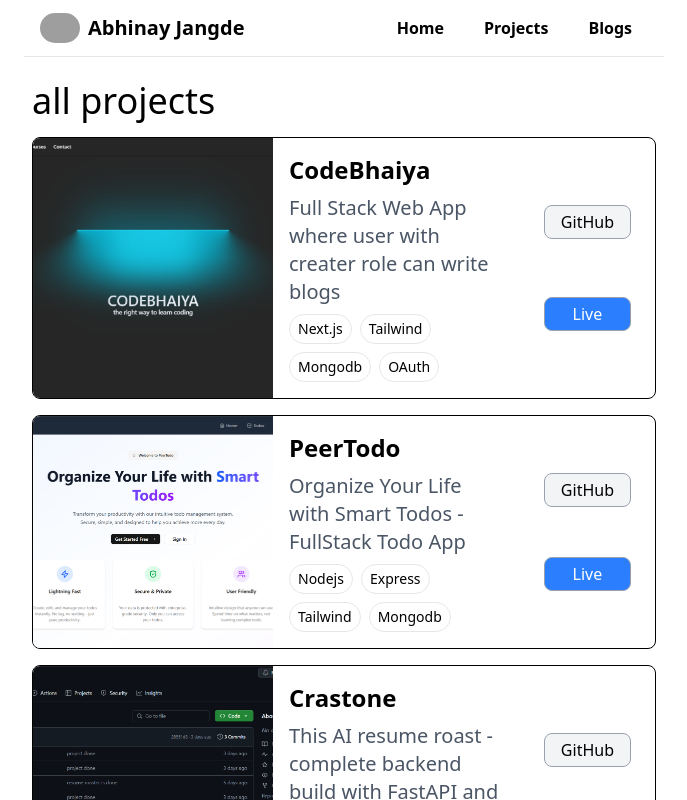
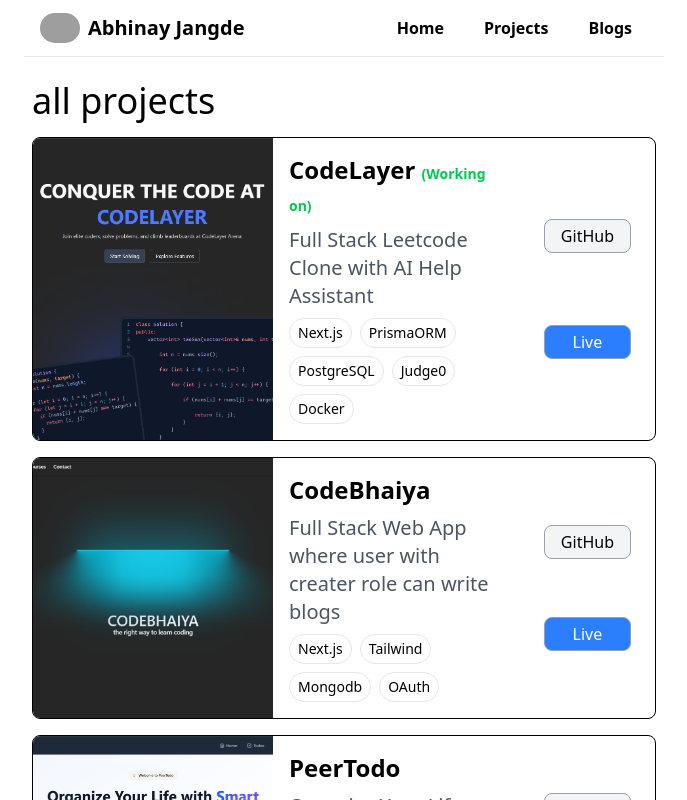
Before and after one commit to abhinayjangde/portfolio, a Next.js app: page /projects in a window 1280 px wide. Shown: the top 800 px of the page, without its empty margins (296-983 px from the left). Built offline with nearby package versions, Linux system fonts and the light colour scheme; grey boxes are pictures that could not be loaded.

Commit message:
added new project codelayer

```diff
--- a/app/projects/page.tsx
+++ b/app/projects/page.tsx
@@ -2,9 +2,21 @@ import RecentWorks from "@/components/RecentWorks";
 import imgCodebhaiya from "@/public/codebhaiya.png";
 import imgPeertodo from "@/public/peertodo.png";
 import imgCapstone from "@/public/capstone.png";
+import imgCodelayer from "@/public/codelayer.png";
+
 import { IProjects } from "@/app/types/Projects";
 
 const projects: IProjects[] = [
+    {
+        id: 4,
+        title: "CodeLayer",
+        description: "Full Stack Leetcode Clone with AI Help Assistant",
+        techstack: ["Next.js", "PrismaORM", "PostgreSQL", "Judge0", "Docker"],
+        thumbnailUrl: imgCodelayer,
+        githubUrl: "https://github.com/abhinayjangde/codelayer",
+        liveLink: "/",
+        isWorking: true,
+    },
     {
         id: 1,
         title: "CodeBhaiya",
@@ -14,6 +26,7 @@ const projects: IProjects[] = [
         thumbnailUrl: imgCodebhaiya,
         githubUrl: "https://github.com/abhinayjangde/codebhaiya",
         liveLink: "https://codebhaiya.com",
+        isWorking: false,
     },
     {
         id: 2,
@@ -23,6 +36,7 @@ const projects: IProjects[] = [
         thumbnailUrl: imgPeertodo,
         githubUrl: "https://github.com/abhinayjangde/peer-todo",
         liveLink: "https://todo.codebhaiya.com",
+        isWorking: false,
     },
     {
         id: 3,
@@ -33,6 +47,7 @@ const projects: IProjects[] = [
         thumbnailUrl: imgCapstone,
         githubUrl: "https://github.com/abhinayjangde/crastone",
         liveLink: "/",
+        isWorking: false,
     },
 ];
 
--- a/app/types/Projects.ts
+++ b/app/types/Projects.ts
@@ -9,4 +9,5 @@ export interface IProjects {
     thumbnailUrl: string | StaticImageData,
     githubUrl: string,
     liveLink: string
+    isWorking?: boolean
 }
--- a/components/RecentWorks.tsx
+++ b/components/RecentWorks.tsx
@@ -26,7 +26,7 @@ export default function RecentWorks({projects, title}:{projects: IProjects[], ti
 
                         <div className="flex flex-col justify-center flex-1 p-4 space-y-2">
                             <h2 className="text-xl md:text-2xl font-semibold">
-                                {project.title}
+                                {project.title} {project.isWorking && <span className="text-green-500 text-sm">(Working on)</span>}
                             </h2>
                             <p className="text-base md:text-xl text-gray-600">
                                 {project.description}
```
Also changed, not shown: public/codelayer.png (added).
